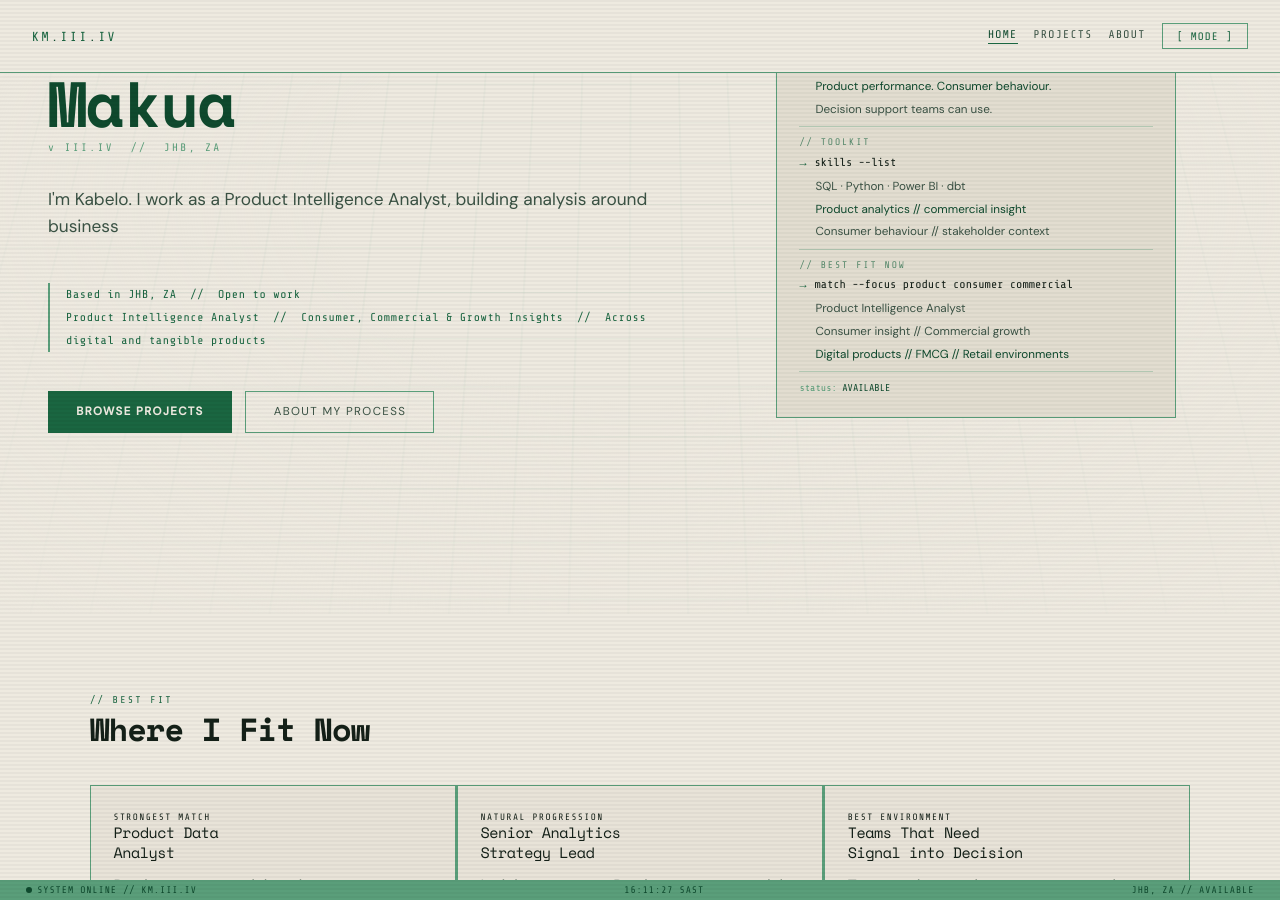
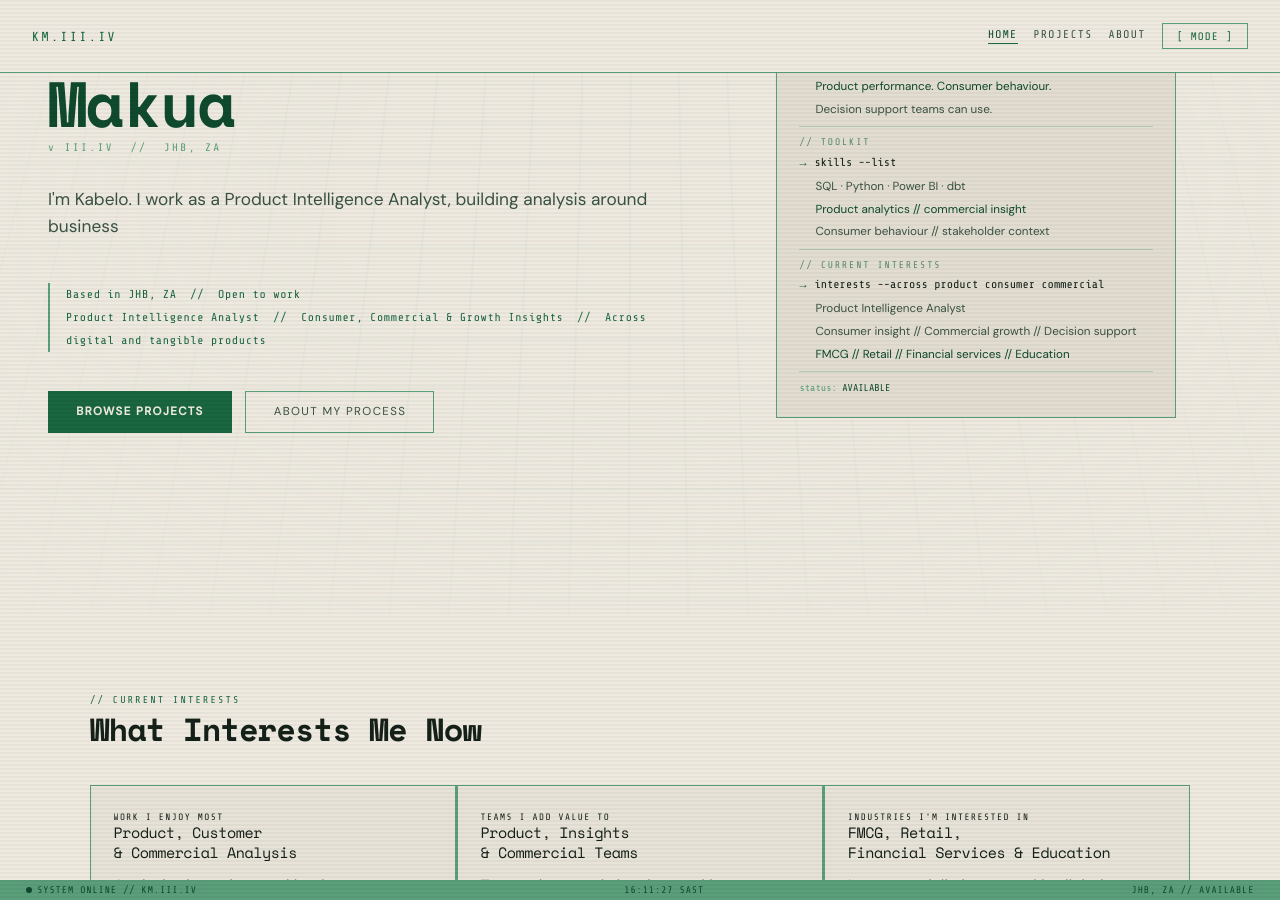
Before and after one commit to km-webdvlpr/III_V2, a Jekyll site: the page built from index.md, in a window 1280 px wide and 900 px high, scrolled down 286 px. Built offline with Jekyll 4.4.1, drawn with Linux system fonts in a browser that asks for light colours; some of the changed text lies outside the part shown.

Commit message:
Refine homepage interests positioning

```diff
--- a/index.md
+++ b/index.md
@@ -65,11 +65,11 @@ body_class: page-home
         <div class="hero-terminal__out hero-terminal__out--hi">Product analytics // commercial insight</div>
         <div class="hero-terminal__out">Consumer behaviour // stakeholder context</div>
         <hr class="hero-terminal__divider">
-        <div class="hero-terminal__section">// BEST FIT NOW</div>
-        <div class="hero-terminal__row"><span class="hero-terminal__arrow">&rarr;</span><span class="hero-terminal__cmd">match --focus product consumer commercial</span></div>
+        <div class="hero-terminal__section">// CURRENT INTERESTS</div>
+        <div class="hero-terminal__row"><span class="hero-terminal__arrow">&rarr;</span><span class="hero-terminal__cmd">interests --across product consumer commercial</span></div>
         <div class="hero-terminal__out">Product Intelligence Analyst</div>
-        <div class="hero-terminal__out">Consumer insight // Commercial growth</div>
-        <div class="hero-terminal__out hero-terminal__out--hi">Digital products // FMCG // Retail environments</div>
+        <div class="hero-terminal__out">Consumer insight // Commercial growth // Decision support</div>
+        <div class="hero-terminal__out hero-terminal__out--hi">FMCG // Retail // Financial services // Education</div>
         <hr class="hero-terminal__divider">
         <div class="hero-terminal__status">status: <span class="hero-terminal__out--hi">AVAILABLE</span> <span class="cursor" style="width:7px;height:12px;"></span></div>
       </div>
@@ -78,23 +78,23 @@ body_class: page-home
 </section>
 
 <section class="section-shell">
-  <div class="section-label reveal">// BEST FIT</div>
-  <h2 class="section-title reveal">Where I Fit Now</h2>
+  <div class="section-label reveal">// CURRENT INTERESTS</div>
+  <h2 class="section-title reveal">What Interests Me Now</h2>
   <div class="fit-grid">
     <div class="fit-card reveal">
-      <div class="fit-card-label">STRONGEST MATCH</div>
-      <div class="fit-card-title">Product Data<br>Analyst</div>
-      <div class="fit-card-body">Product, commercial, and customer analysis shaped around business questions, KPI logic, and usable decision support.</div>
+      <div class="fit-card-label">WORK I ENJOY MOST</div>
+      <div class="fit-card-title">Product, Customer<br>&amp; Commercial Analysis</div>
+      <div class="fit-card-body">Analysis shaped around business questions, KPI logic, and outputs that help teams make clearer next-step decisions.</div>
     </div>
     <div class="fit-card reveal">
-      <div class="fit-card-label">NATURAL PROGRESSION</div>
-      <div class="fit-card-title">Senior Analytics<br>Strategy Lead</div>
-      <div class="fit-card-body">Insights manager. Product or commercial strategy roles where analysis shapes direction.</div>
+      <div class="fit-card-label">TEAMS I ADD VALUE TO</div>
+      <div class="fit-card-title">Product, Insights<br>&amp; Commercial Teams</div>
+      <div class="fit-card-body">Teams that need signal turned into direction, especially where product, customer, and business questions overlap.</div>
     </div>
     <div class="fit-card reveal">
-      <div class="fit-card-label">BEST ENVIRONMENT</div>
-      <div class="fit-card-title">Teams That Need<br>Signal into Decision</div>
-      <div class="fit-card-body">Teams using product, customer, and commercial evidence to make clearer next-step decisions.</div>
+      <div class="fit-card-label">INDUSTRIES I'M INTERESTED IN</div>
+      <div class="fit-card-title">FMCG, Retail,<br>Financial Services &amp; Education</div>
+      <div class="fit-card-body">I am especially interested in digital product and analytics work inside industries where evidence, customer understanding, and commercial thinking all matter.</div>
     </div>
   </div>
 </section>
```
